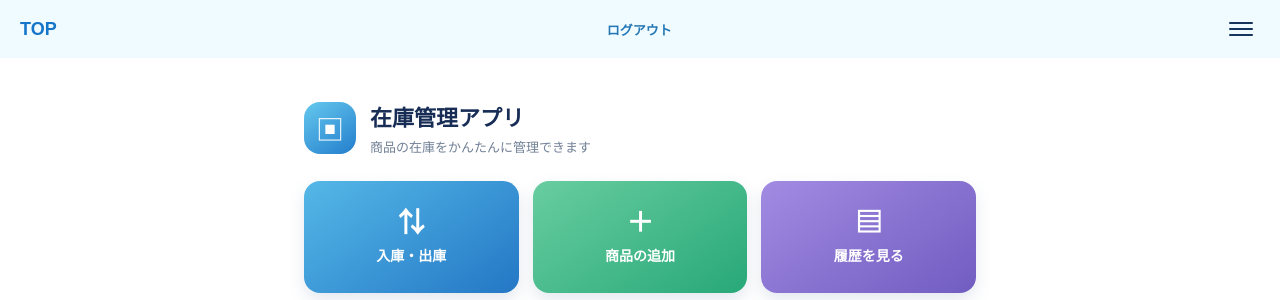
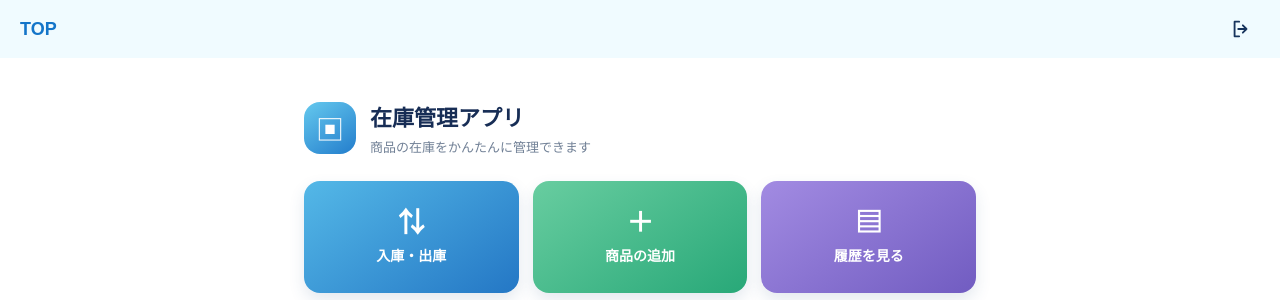
Before and after one commit to Hiromichi-Takeuchi1/git_test01, a Flask app: page / in a window 1280 px wide. Shown: the top 300 px of the page. Run offline with Flask 3, Linux system fonts and the light colour scheme; the visitor is signed in with stand-in values (Sample User, id 1); data comes from the database, SQL or seed files in the repository; both versions use the stored data as it was after the commit.

Commit message:
Add logout icon

```diff
--- a/static/style.css
+++ b/static/style.css
@@ -29,29 +29,27 @@ a {
     text-decoration: none;
 }
 
-.top-header__logout {
-    color: #2477b5;
-    font-size: 13px;
-    font-weight: 700;
+.top-header__logout-icon {
+    display: grid;
+    place-items: center;
+    width: 38px;
+    border-radius: 8px;
+    color: #17345d;
     text-decoration: none;
-    white-space: nowrap;
 }
 
-.menu-button {
-    display: grid;
-    gap: 4px;
-    width: 38px;
-    padding: 8px 7px;
-    border: 0;
-    border-radius: 8px;
-    background: transparent;
+.top-header__logout-icon:hover {
+    background: rgba(23, 52, 93, 0.08);
 }
 
-.menu-button span {
-    display: block;
-    height: 2px;
-    border-radius: 2px;
-    background: #17345d;
+.top-header__logout-icon svg {
+    width: 22px;
+    height: 22px;
+    fill: none;
+    stroke: currentColor;
+    stroke-linecap: round;
+    stroke-linejoin: round;
+    stroke-width: 2;
 }
 
 .inventory-home {
--- a/templates/index.html
+++ b/templates/index.html
@@ -8,12 +8,13 @@
 {% block site_header %}
 <header class="top-header">
     <a class="top-header__brand" href="{{ url_for('home') }}">TOP</a>
-    {% if current_user.is_authenticated %}<a class="top-header__logout" href="{{ url_for('logout') }}">ログアウト</a>{% endif %}
-    <button class="menu-button" type="button" aria-label="メニュー">
-        <span></span>
-        <span></span>
-        <span></span>
-    </button>
+    {% if current_user.is_authenticated %}
+    <a class="top-header__logout-icon" href="{{ url_for('logout') }}" aria-label="ログアウト" title="ログアウト">
+        <svg viewBox="0 0 24 24" aria-hidden="true" focusable="false">
+            <path d="M10 4H5v16h5M14 8l4 4-4 4M18 12H9" />
+        </svg>
+    </a>
+    {% endif %}
 </header>
 {% endblock %}
 
```
Also changed, not shown: templates/history.html (+7 -6 lines), templates/history_edit.html (+7 -6 lines), templates/login.html (+7 -6 lines), templates/product_add.html (+7 -6 lines), templates/product_edit.html (+7 -6 lines), templates/product_list.html (+7 -6 lines), templates/register.html (+7 -6 lines), templates/transaction.html (+7 -6 lines), inventory.db.
